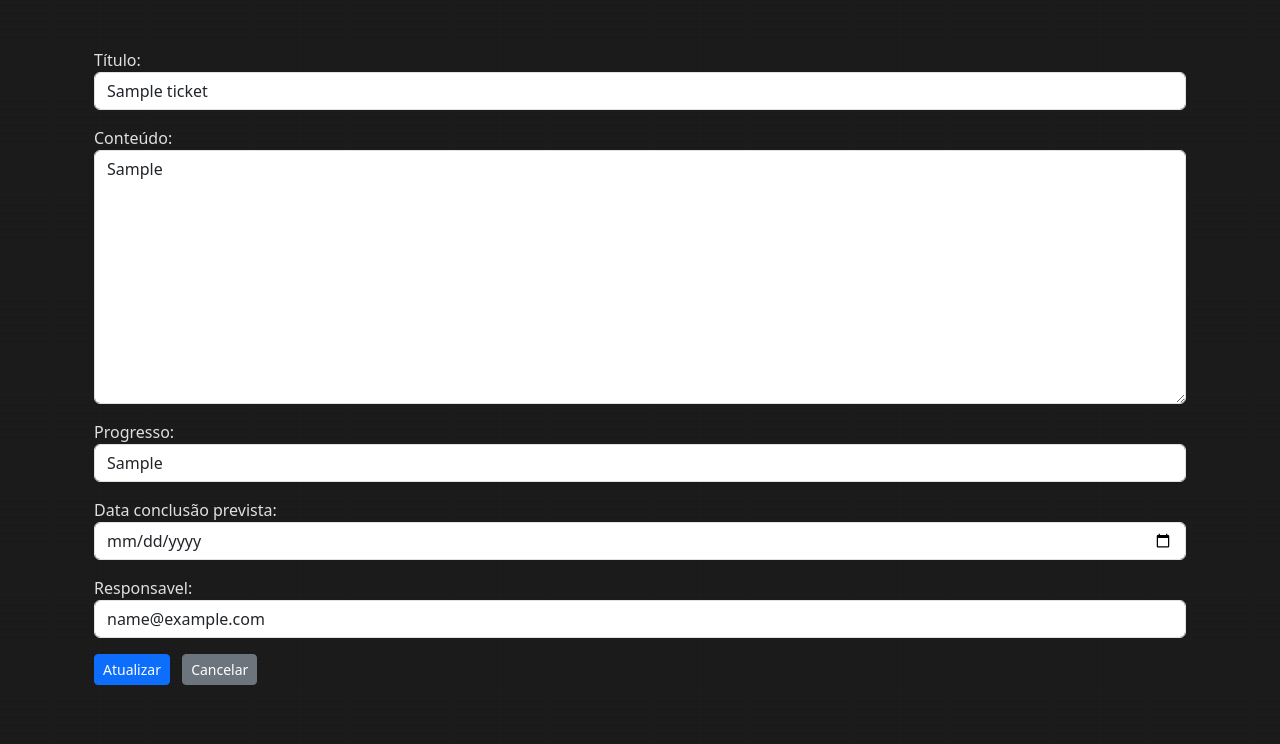
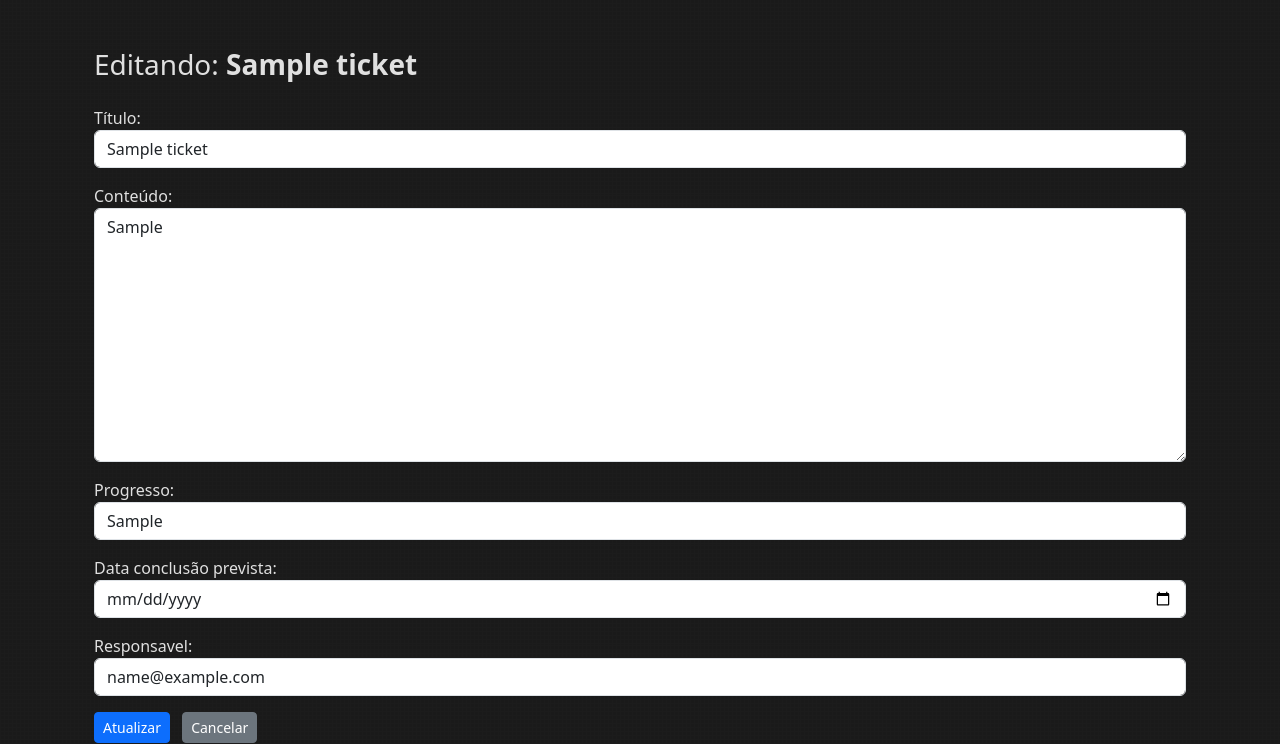
Before and after one commit to gambdata/lembre-me, a Django app: page /planner/editar/1 in a window 1280 px wide. Shown: the part 56-800 px from the top of the page. Run offline with Django 5.2, Linux system fonts and the light colour scheme; a user stored in the database is signed in; tables that the repository leaves empty hold one stand-in row (values such as "Sample post"); some libraries are stand-ins or nearby versions.

Commit message:
Novas atualizações

```diff
--- a/templates/planner/ticket_update_form.html
+++ b/templates/planner/ticket_update_form.html
@@ -4,6 +4,10 @@
 
 {% block content %}
 <div class="container mt-5">
+    <div class="d-flex justify-content-between mb-3 align-items-center">
+        <h3>Editando: <strong>{{ ticket.titulo }}</strong></h3>
+    </div>
+
     <form method="post">
         {% csrf_token %}
         {{ form.as_p }}
```
